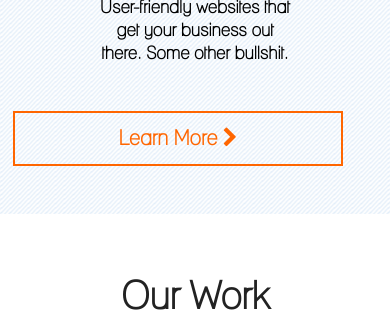
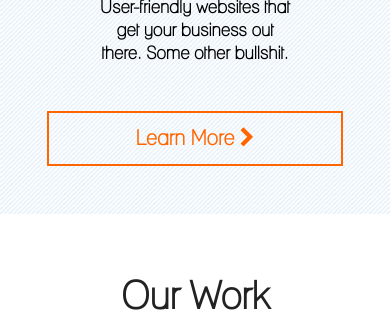
Before and after one commit to ALoften/team_portfolio, a PHP site: page /index.html in a window 390 px wide. Shown: the part 2462-2778 px from the top of the page. Run offline with PHP 8.4, Linux system fonts and the light colour scheme.

Commit message:
fixes on a button
boom

```diff
--- a/index.php
+++ b/index.php
@@ -138,9 +138,8 @@ include '/global/header.html';
 
                     </div>
 
-					<div class="homeServicesButton">
-                        <a href='services.html' class='button'>Learn More <span class='fa fa-chevron-right'></span></a>
-                    </div>
+					<a href='services.html' class='button'>Learn More <span class='fa fa-chevron-right'></span></a>
+
 				</div><!-- end #services -->
 			</div> <!-- end #WhatWeDo -->
 		</div> <!-- end .container -->
--- a/site.css
+++ b/site.css
@@ -735,6 +735,7 @@ footer a:hover {
 
     .services .button {
         width:100%;
+        box-sizing:border-box;
     }
 }
 
```
